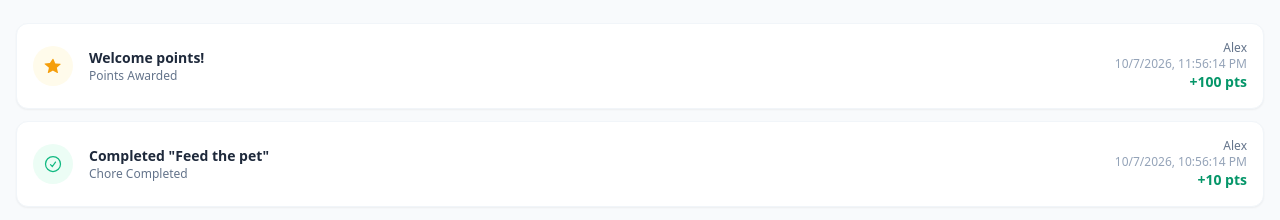
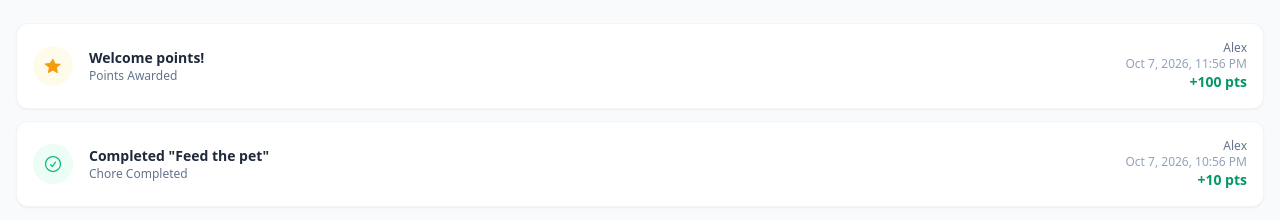
Before and after one commit to ejunior6981/Chore-Champ, a React (Vite) app: page / in a window 1280 px wide. Both pictures are taken after a click on the button "Activity Log". Shown: the part 251-471 px from the top of the page. Built offline with nearby package versions, Linux system fonts and the light colour scheme.

Commit message:
(1 files changed)

```diff
--- a/components/ActivityLog.tsx
+++ b/components/ActivityLog.tsx
@@ -168,7 +168,7 @@ const ActivityLog: React.FC<ActivityLogProps> = ({ events, users }) => {
                 </div>
                 <div className="text-right flex-shrink-0">
                   <p className="text-xs text-slate-500">{user?.name || event.userName}</p>
-                  <p className="text-xs text-slate-400">{new Date(event.timestamp).toLocaleString()}</p>
+                  <p className="text-xs text-slate-400">{new Date(event.timestamp).toLocaleString(undefined, { month: 'short', day: 'numeric', year: 'numeric', hour: '2-digit', minute: '2-digit' })}</p>
                   {event.points !== 0 && (
                     <p className={`text-sm font-bold ${event.points > 0 ? 'text-emerald-600' : 'text-red-600'}`}>
                       {event.points > 0 ? '+' : ''}{event.points} pts
```
